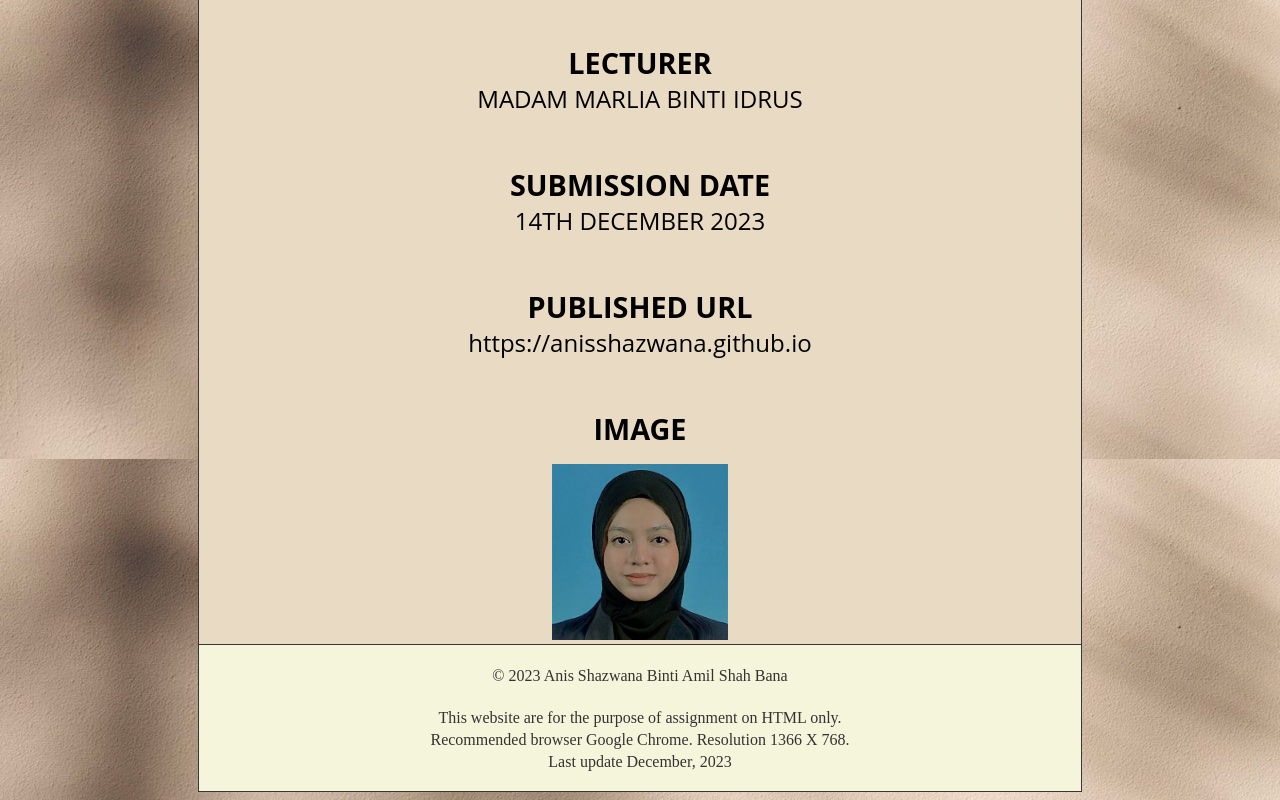
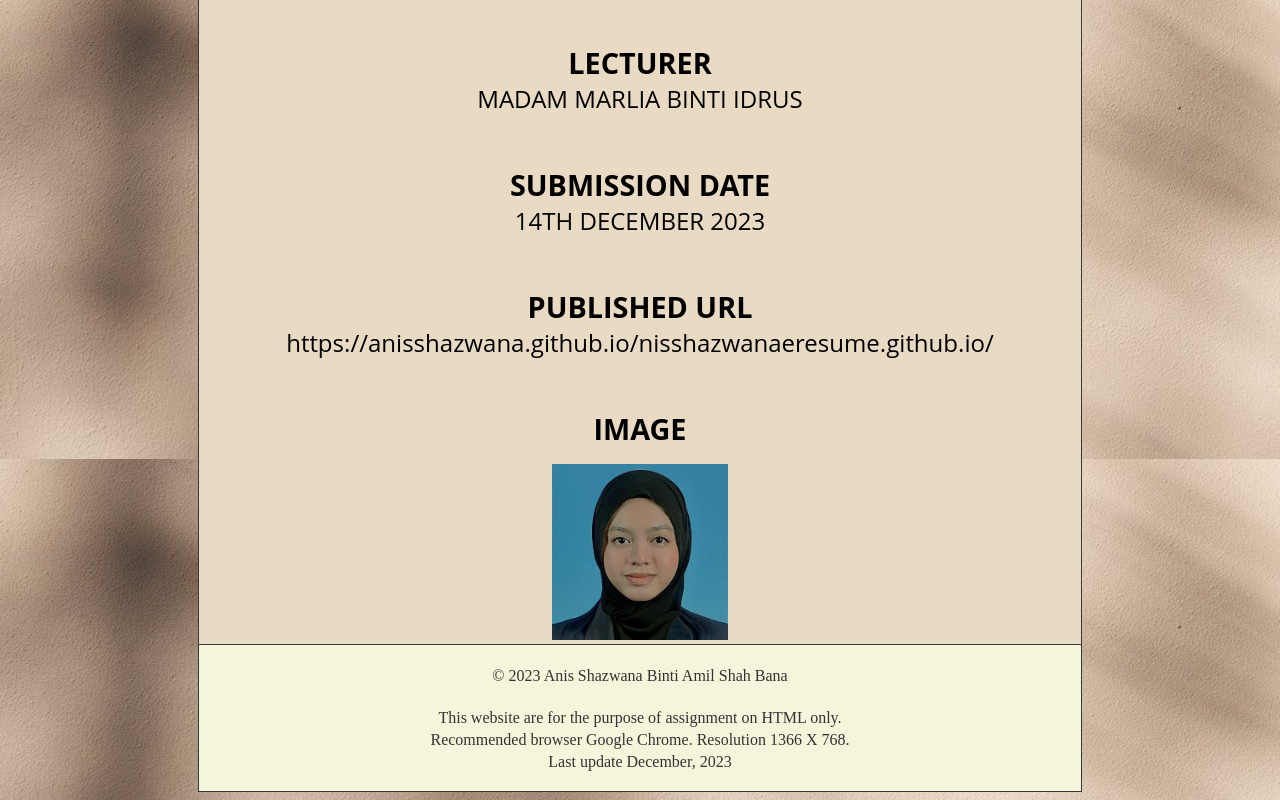
Before and after one commit to anisshazwana/nisshazwanaeresume.github.io, a plain HTML site: page index.html in a window 1280 px wide. Shown: the part 1617-2417 px from the top of the page. Drawn offline with Linux system fonts and the light colour scheme; files whose address does not match are found by name.

Commit message:
Add files via upload

```diff
--- a/index.html
+++ b/index.html
@@ -156,7 +156,7 @@
         <br>
 
         <center><p><font face="Open Sans" size="5px" color="black"><b><big>PUBLISHED URL</big></b><br>
-            https://anisshazwana.github.io</font></p></center>
+            https://anisshazwana.github.io/nisshazwanaeresume.github.io/</font></p></center>
 
         <br>
 
```
